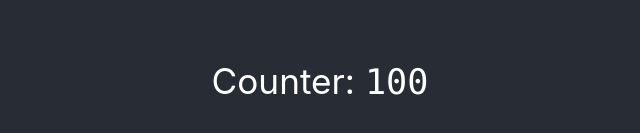
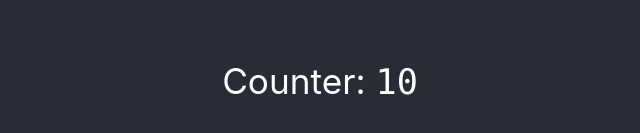
Before and after one commit to jmollericon/counter_rr, a React (Create React App) app: page / in a window 1280 px wide. Shown: the part 479-612 px from the top of the page, without its empty margins (320-960 px from the left). Built offline with nearby package versions, Linux system fonts and the light colour scheme.

Commit message:
⚡️ improve and use the store

```diff
--- a/src/App.js
+++ b/src/App.js
@@ -1,12 +1,16 @@
 import logo from './logo.svg';
 import './App.css';
+import { useSelector } from 'react-redux';
+
 
 function App() {
+  const counter = useSelector(state => state.counter);
+
   return (
     <div className="App">
       <header className="App-content">
         <img src={logo} className="App-logo" alt="logo" />
-        <p>Counter: <code>100</code></p>
+        <p>Counter: <code>{counter}</code></p>
       </header>
     </div>
   );
--- a/src/store/index.js
+++ b/src/store/index.js
@@ -1,7 +1,7 @@
 import { createStore } from 'redux';
 
-const reducerFn = (state = { counter: 0 }, action) => {
-
+const reducerFn = (state = { counter: 10 }, action) => {
+  return state;
 };
 
 const store = createStore(reducerFn);
```
